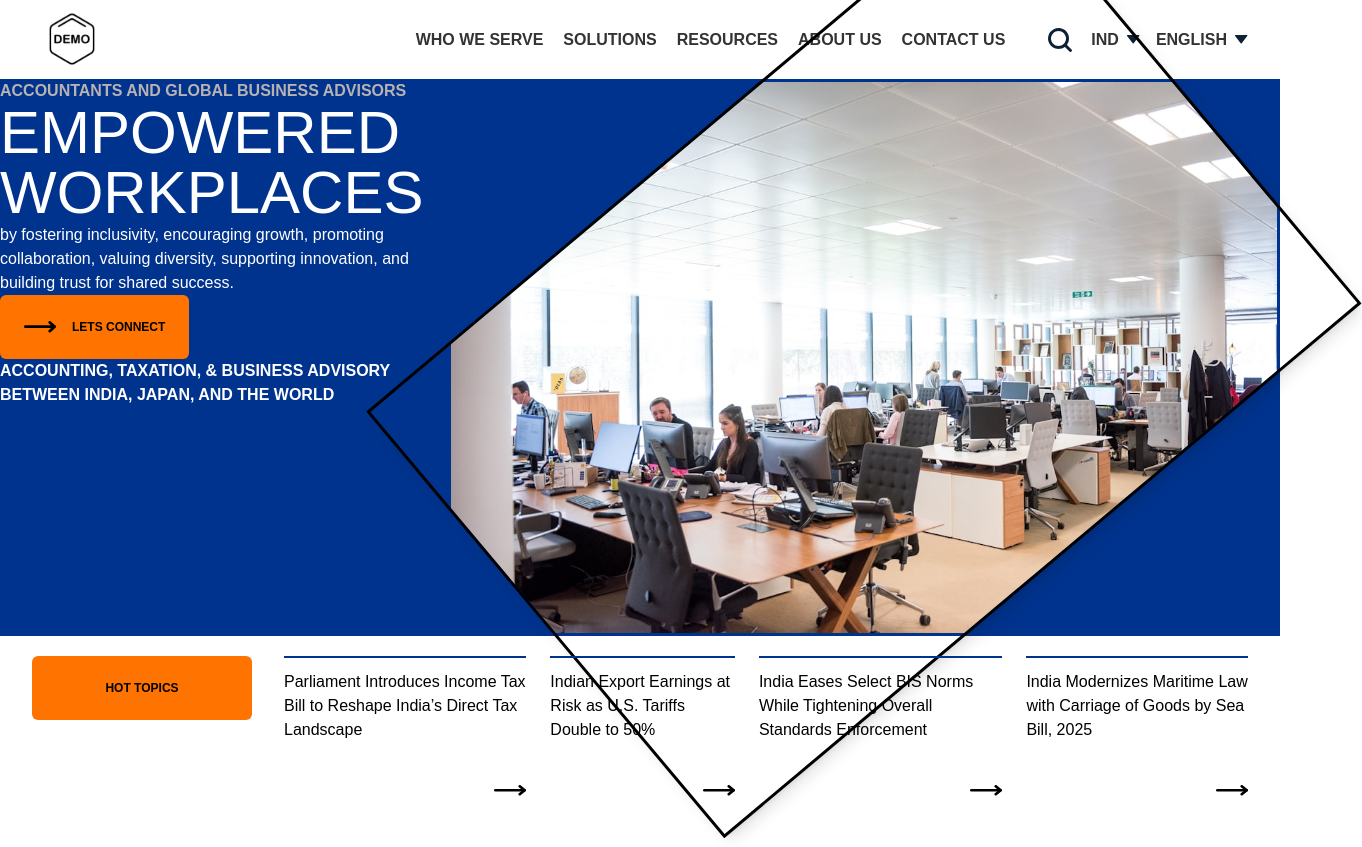
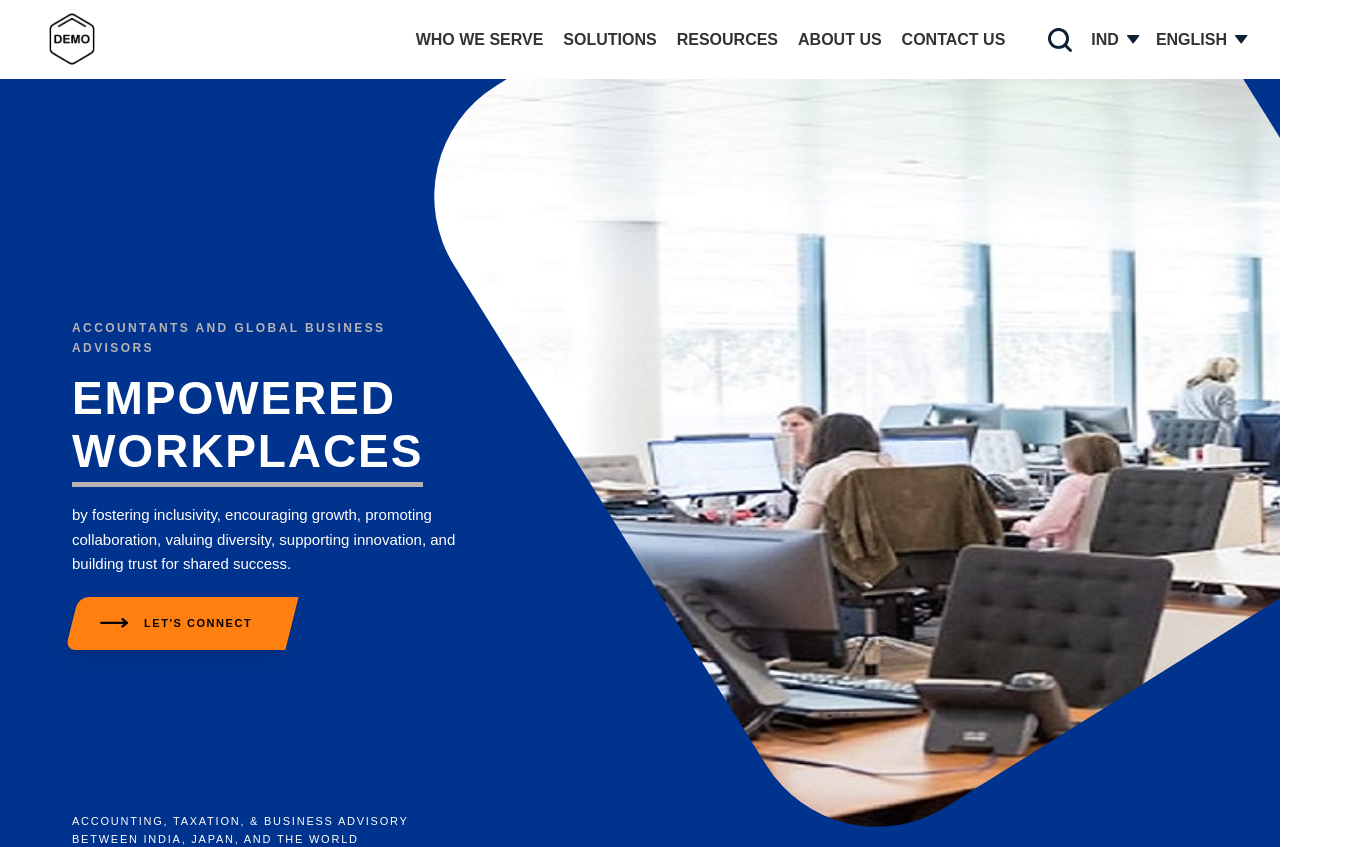
Before and after one commit to sharma24harshit/harshit-design-dot-assign, a Next.js app: page / in a window 1280 px wide. Shown: the top 847 px of the page, 1362 px wide, since content can reach past the window. Built offline with nearby package versions, Linux system fonts and the light colour scheme.

Commit message:
hero section image ui updated

```diff
--- a/components/Hero.jsx
+++ b/components/Hero.jsx
@@ -3,8 +3,57 @@ import React from 'react'
 
 const Hero = () => {
   return (
-    <section className='bg-[#00338D] flex w-full'>
-        <div className='w-[35%]'>
+    <section className="relative h-[850px] bg-[#00338D] flex w-full overflow-hidden">
+          <div className="relative z-20 flex w-full flex-col justify-between px-6 py-10 sm:px-10 sm:py-12 md:px-12 md:py-14 lg:w-[42%] lg:max-w-[640px] lg:shrink-0 lg:px-14 lg:py-16 xl:px-[4.5rem] xl:py-20">
+        <div className="flex max-w-xl flex-col gap-4 lg:gap-9 xl:gap-4 mt-40">
+          <p className="text-base font-bold uppercase leading-relaxed tracking-[0.2em] sm:text-xs text-[#B8B3B3]">
+            Accountants and Global Business Advisors
+          </p>
+
+          <h1 className="text-[clamp(1.875rem,3.6vw,3.375rem)] font-bold uppercase leading-[1.06] tracking-[0.04em] text-white">
+            Empowered
+            <br />
+            <span className="mt-1 inline-block border-b-[5px] border-[#B8B3B3] pb-1.5">
+              Workplaces
+            </span>
+          </h1>
+
+          <p className="max-w-[420px] text-[15px] font-light leading-[1.65] text-[#FFFFFF] lg:text-[15px] xl:max-w-md">
+            by fostering inclusivity, encouraging growth, promoting collaboration,
+            valuing diversity, supporting innovation, and building trust for shared
+            success.
+          </p>
+
+          <div className="pt-1">
+            <button
+              type="button"
+              className="origin-left rounded-l-[10px] bg-[#FF7F11] py-[1.125rem] pl-7 pr-10 text-[11px] font-semibold uppercase tracking-[0.14em] text-black shadow-lg transition-[filter] hover:brightness-95"
+              style={{ transform: "skewX(-14deg)" }}
+            >
+              <span
+                className="flex items-center gap-4"
+                style={{ transform: "skewX(14deg)" }}
+              >
+                <Image
+                  src="/rightArrow.svg"
+                  alt=""
+                  width={28}
+                  height={10}
+                  className="shrink-0"
+                  priority
+                />
+                Let&apos;s Connect
+              </span>
+            </button>
+          </div>
+        </div>
+
+        <p className="w-full text-[10px] font-medium uppercase leading-relaxed tracking-[0.16em] text-white sm:text-[11px] lg:mt-14">
+          Accounting, Taxation, & Business Advisory between India, Japan, and the
+          World
+        </p>
+      </div>
+        {/* <div className='w-[35%]'>
         <div>
             <p className='font-bold text-base uppercase text-[#B8B3B3]'>Accountants and Global Business Advisors</p>
             <p className='bold text-6xl text-[#FFFFFF]'>EMPOWERED  <br />
@@ -23,10 +72,21 @@ const Hero = () => {
                 </button>
         </div>
         <p className='tetx-sm font-semibold uppercase text-[#FFFFFF]'>Accounting, Taxation, & Business Advisory between India, Japan, and the World</p>
+        </div> */}
+        <div className='absolute w-[60%] h-full -right-10 -top-48 -rotate-[32deg] overflow-hidden rounded-[130px]'>
+        <div className='relative w-[140%] h-[150%] -left-[20%] -top-[20%] rotate-[32deg] rounded-xl'>
+        <Image
+        className='object-cover'
+                                src="/hero.jpg"
+                                alt="hero image"
+                               fill
+                                priority
+                            />
         </div>
-        <div className='w-[65%]'>
-            <div className='border-3 -rotate-40 overflow-hidden shadow-lg'>
-                <div className='rotate-40'>
+        </div>
+        {/* <div className='w-[65%]'>
+            <div className='border-3 w-full overflow-hidden shadow-lg'>
+                <div className=''>
                 <Image
         className='w-full object-cover'
                                 src="/hero.jpg"
@@ -37,9 +97,8 @@ const Hero = () => {
                             />
                             </div>
         </div>
-        </div>
+        </div> */}
     </section>
   )
 }
-
 export default Hero
```
Also changed, not shown: public/hero.jpg.
